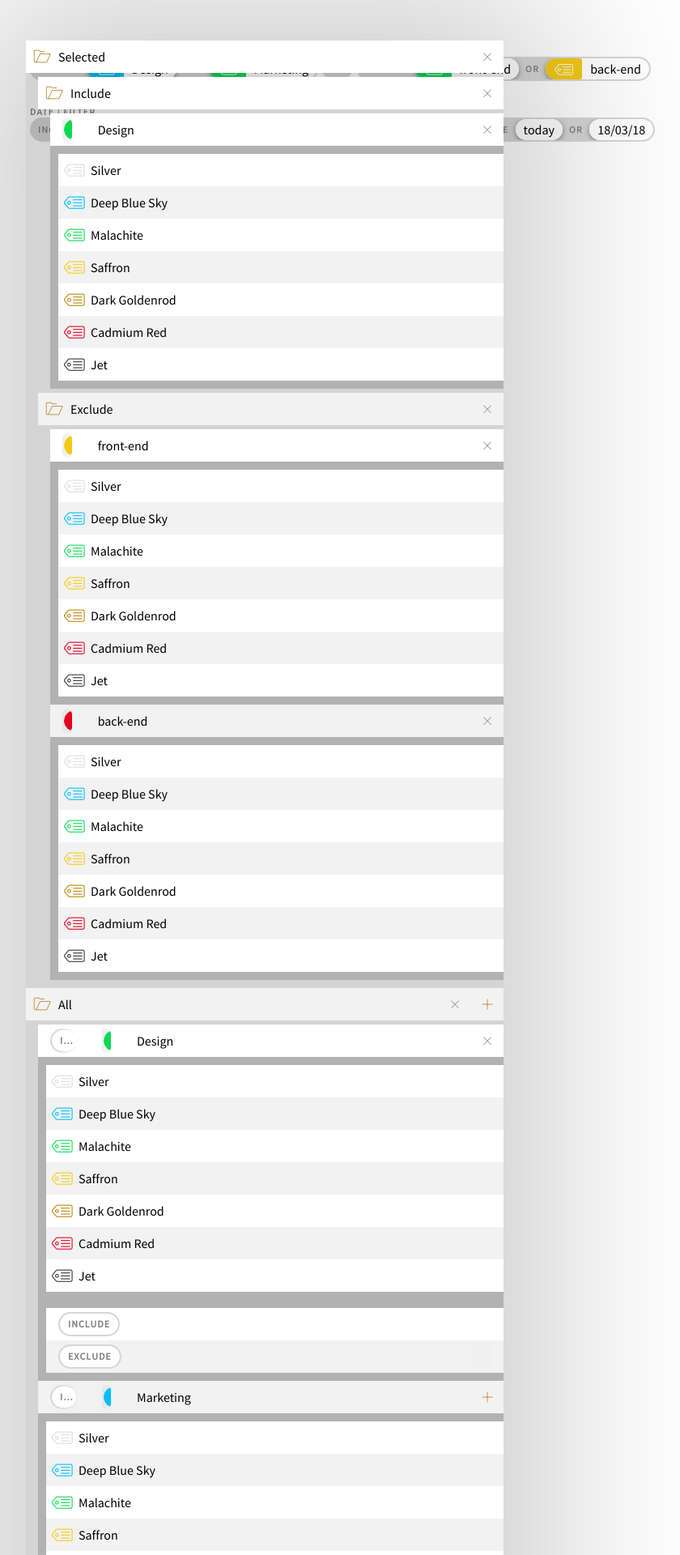
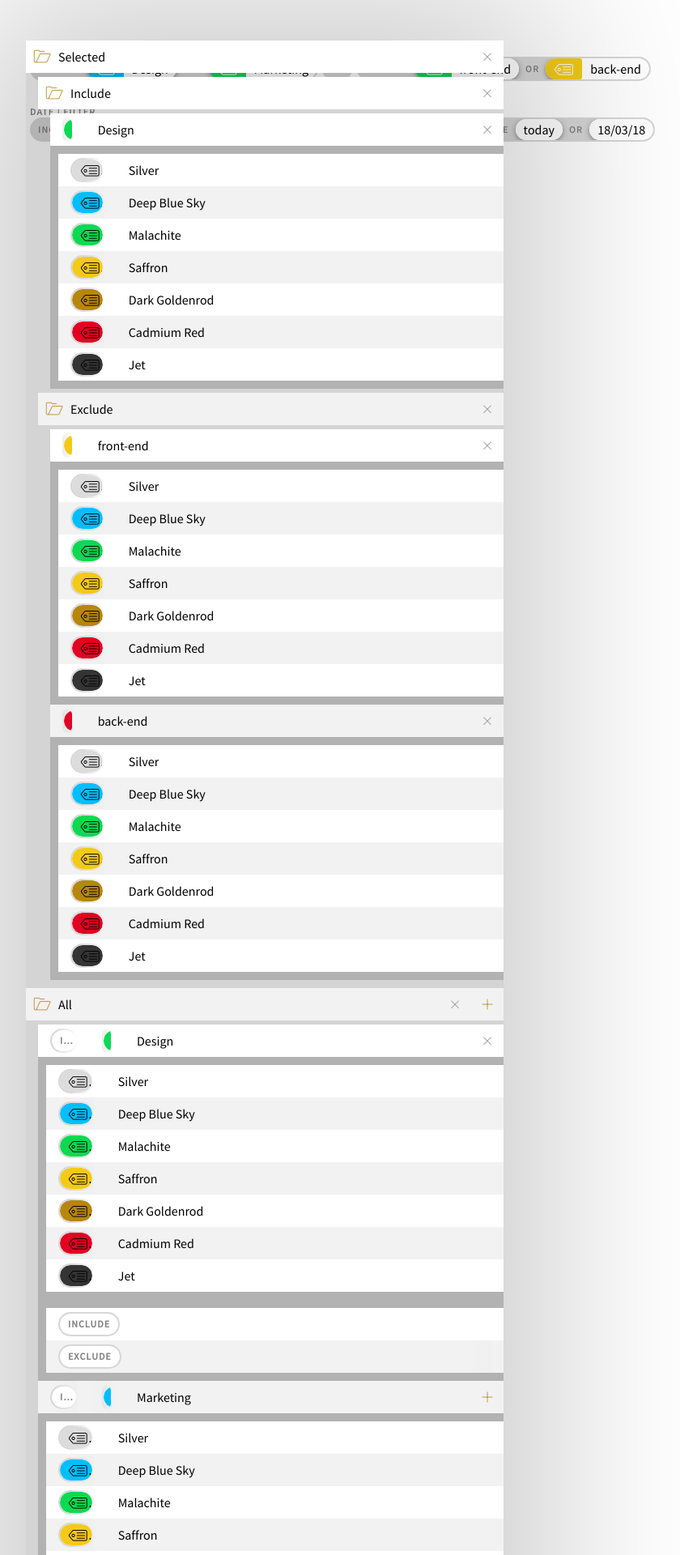
Before and after one commit to lordblendi/tracker-mockup, a Jekyll site: the page built from pages/filter.html, in a window 1280 px wide. Shown: the top 1920 px of the page at 81% size, without its empty margins (18-858 px from the left). Built offline with Jekyll 4.4.1, drawn with Linux system fonts in a browser that asks for light colours; nearby versions of some CDN libraries; comment, search, counter and statistics services are not loaded.

Commit message:
Color sublist: updated icon to prefix

```diff
--- a/_includes/blocks/ms-tags-colors-color-sublist.html
+++ b/_includes/blocks/ms-tags-colors-color-sublist.html
@@ -2,9 +2,19 @@
   <div class="itemBoxTable">
     <div class="itemBoxBody">
       <ul class="itemBoxTable__bodyRow">
-        <li class="itemBoxTable__bodyCell" style="flex-grow: 0;" data-flex="0">
+        <li class="itemBoxTable__bodyCell" style="flex-grow: 0.15;" data-flex="0.15">
           <div class="itemBoxTable__bodyCellInner JS_itemBoxTable__bodyCellInner--color">
-            <i class="itemBoxTable__action itemBoxTable__action--toggle JS_Color" style="color: #dcdcdc;" data-color="#dcdcdc">ग़</i>
+            <div class="pmx-field">
+              <div class="pmx-field__inner">
+                <div class="pmx-selector pmx-selector--expanded pmx-selector--readonly">
+                  <div class="pmx-selector__item">
+                    <div class="pmx-selector__block">
+                      <span class="pmx-selector__blockPart pmx-selector__blockPart--prefix JS_Color JS_Color--prefix" style="background-color: #dcdcdc;" data-color="#dcdcdc">ग़</span>
+                    </div>
+                  </div>
+                </div>
+              </div>
+            </div>
           </div>
         </li>
         <li class="itemBoxTable__bodyCell" style="flex-grow: 1;" data-flex="1">
@@ -14,9 +24,19 @@
         </li>
       </ul>
       <ul class="itemBoxTable__bodyRow">
-        <li class="itemBoxTable__bodyCell" style="flex-grow: 0;" data-flex="0">
+        <li class="itemBoxTable__bodyCell" style="flex-grow: 0.15;" data-flex="0.15">
           <div class="itemBoxTable__bodyCellInner JS_itemBoxTable__bodyCellInner--color">
-            <i class="itemBoxTable__action itemBoxTable__action--toggle JS_Color" style="color: #00bfff;" data-color="#00bfff">ग़</i>
+            <div class="pmx-field">
+              <div class="pmx-field__inner">
+                <div class="pmx-selector pmx-selector--expanded pmx-selector--readonly">
+                  <div class="pmx-selector__item">
+                    <div class="pmx-selector__block">
+                      <span class="pmx-selector__blockPart pmx-selector__blockPart--prefix JS_Color JS_Color--prefix" style="background-color: #00bfff;" data-color="#00bfff">ग़</span>
+                    </div>
+                  </div>
+                </div>
+              </div>
+            </div>
           </div>
         </li>
         <li class="itemBoxTable__bodyCell" style="flex-grow: 1;" data-flex="1">
@@ -26,9 +46,19 @@
         </li>
       </ul>
       <ul class="itemBoxTable__bodyRow">
-        <li class="itemBoxTable__bodyCell" style="flex-grow: 0;" data-flex="0">
+        <li class="itemBoxTable__bodyCell" style="flex-grow: 0.15;" data-flex="0.15">
           <div class="itemBoxTable__bodyCellInner JS_itemBoxTable__bodyCellInner--color">
-            <i class="itemBoxTable__action itemBoxTable__action--toggle JS_Color" style="color: #0bda51;" data-color="#0bda51">ग़</i>
+            <div class="pmx-field">
+              <div class="pmx-field__inner">
+                <div class="pmx-selector pmx-selector--expanded pmx-selector--readonly">
+                  <div class="pmx-selector__item">
+                    <div class="pmx-selector__block">
+                      <span class="pmx-selector__blockPart pmx-selector__blockPart--prefix JS_Color JS_Color--prefix" style="background-color: #0bda51;" data-color="#0bda51">ग़</span>
+                    </div>
+                  </div>
+                </div>
+              </div>
+            </div>
           </div>
         </li>
         <li class="itemBoxTable__bodyCell" style="flex-grow: 1;" data-flex="1">
@@ -38,9 +68,19 @@
         </li>
       </ul>
       <ul class="itemBoxTable__bodyRow">
-        <li class="itemBoxTable__bodyCell" style="flex-grow: 0;" data-flex="0">
+        <li class="itemBoxTable__bodyCell" style="flex-grow: 0.15;" data-flex="0.15">
           <div class="itemBoxTable__bodyCellInner JS_itemBoxTable__bodyCellInner--color">
-            <i class="itemBoxTable__action itemBoxTable__action--toggle JS_Color" style="color: #f4ca16;" data-color="#f4ca16">ग़</i>
+            <div class="pmx-field">
+              <div class="pmx-field__inner">
+                <div class="pmx-selector pmx-selector--expanded pmx-selector--readonly">
+                  <div class="pmx-selector__item">
+                    <div class="pmx-selector__block">
+                      <span class="pmx-selector__blockPart pmx-selector__blockPart--prefix JS_Color JS_Color--prefix" style="background-color: #f4ca16;" data-color="#f4ca16">ग़</span>
+                    </div>
+                  </div>
+                </div>
+              </div>
+            </div>
           </div>
         </li>
         <li class="itemBoxTable__bodyCell" style="flex-grow: 1;" data-flex="1">
@@ -50,9 +90,19 @@
         </li>
       </ul>
       <ul class="itemBoxTable__bodyRow">
-        <li class="itemBoxTable__bodyCell" style="flex-grow: 0;" data-flex="0">
+        <li class="itemBoxTable__bodyCell" style="flex-grow: 0.15;" data-flex="0.15">
           <div class="itemBoxTable__bodyCellInner JS_itemBoxTable__bodyCellInner--color">
-            <i class="itemBoxTable__action itemBoxTable__action--toggle JS_Color" style="color: #b8860b;" data-color="#b8860b">ग़</i>
+            <div class="pmx-field">
+              <div class="pmx-field__inner">
+                <div class="pmx-selector pmx-selector--expanded pmx-selector--readonly">
+                  <div class="pmx-selector__item">
+                    <div class="pmx-selector__block">
+                      <span class="pmx-selector__blockPart pmx-selector__blockPart--prefix JS_Color JS_Color--prefix" style="background-color: #b8860b;" data-color="#b8860b">ग़</span>
+                    </div>
+                  </div>
+                </div>
+              </div>
+            </div>
           </div>
         </li>
         <li class="itemBoxTable__bodyCell" style="flex-grow: 1;" data-flex="1">
@@ -62,9 +112,19 @@
         </li>
       </ul>
       <ul class="itemBoxTable__bodyRow">
-        <li class="itemBoxTable__bodyCell" style="flex-grow: 0;" data-flex="0">
+        <li class="itemBoxTable__bodyCell" style="flex-grow: 0.15;" data-flex="0.15">
           <div class="itemBoxTable__bodyCellInner JS_itemBoxTable__bodyCellInner--color">
-            <i class="itemBoxTable__action itemBoxTable__action--toggle JS_Color" style="color: #e30022;" data-color="#e30022">ग़</i>
+            <div class="pmx-field">
+              <div class="pmx-field__inner">
+                <div class="pmx-selector pmx-selector--expanded pmx-selector--readonly">
+                  <div class="pmx-selector__item">
+                    <div class="pmx-selector__block">
+                      <span class="pmx-selector__blockPart pmx-selector__blockPart--prefix JS_Color JS_Color--prefix" style="background-color: #e30022;" data-color="#e30022">ग़</span>
+                    </div>
+                  </div>
+                </div>
+              </div>
+            </div>
           </div>
         </li>
         <li class="itemBoxTable__bodyCell" style="flex-grow: 1;" data-flex="1">
@@ -74,9 +134,19 @@
         </li>
       </ul>
       <ul class="itemBoxTable__bodyRow">
-        <li class="itemBoxTable__bodyCell" style="flex-grow: 0;" data-flex="0">
+        <li class="itemBoxTable__bodyCell" style="flex-grow: 0.15;" data-flex="0.15">
           <div class="itemBoxTable__bodyCellInner JS_itemBoxTable__bodyCellInner--color">
-            <i class="itemBoxTable__action itemBoxTable__action--toggle JS_Color" style="color: #343434;" data-color="#343434">ग़</i>
+            <div class="pmx-field">
+              <div class="pmx-field__inner">
+                <div class="pmx-selector pmx-selector--expanded pmx-selector--readonly">
+                  <div class="pmx-selector__item">
+                    <div class="pmx-selector__block">
+                      <span class="pmx-selector__blockPart pmx-selector__blockPart--prefix JS_Color JS_Color--prefix" style="background-color: #343434;" data-color="#343434">ग़</span>
+                    </div>
+                  </div>
+                </div>
+              </div>
+            </div>
           </div>
         </li>
         <li class="itemBoxTable__bodyCell" style="flex-grow: 1;" data-flex="1">
```
